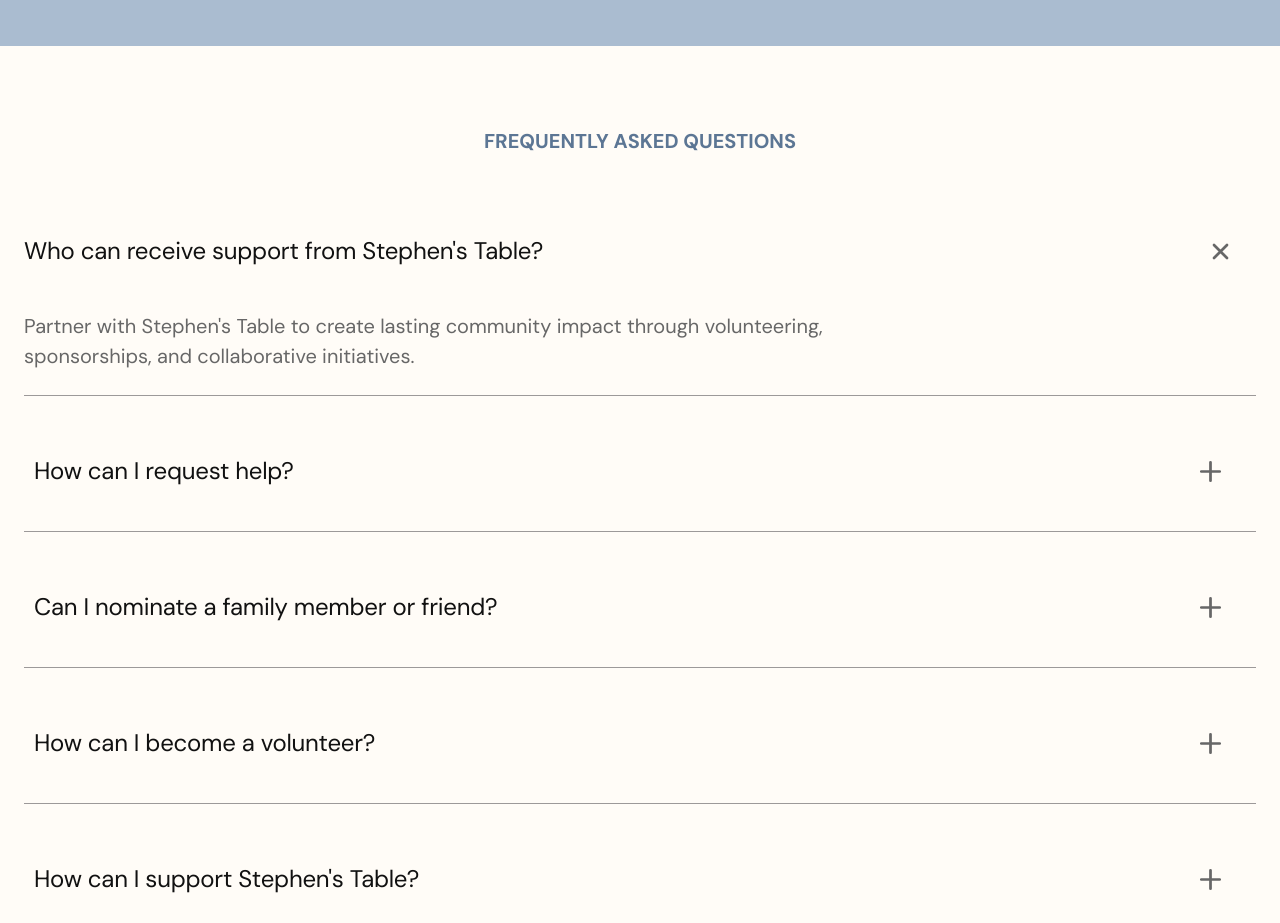
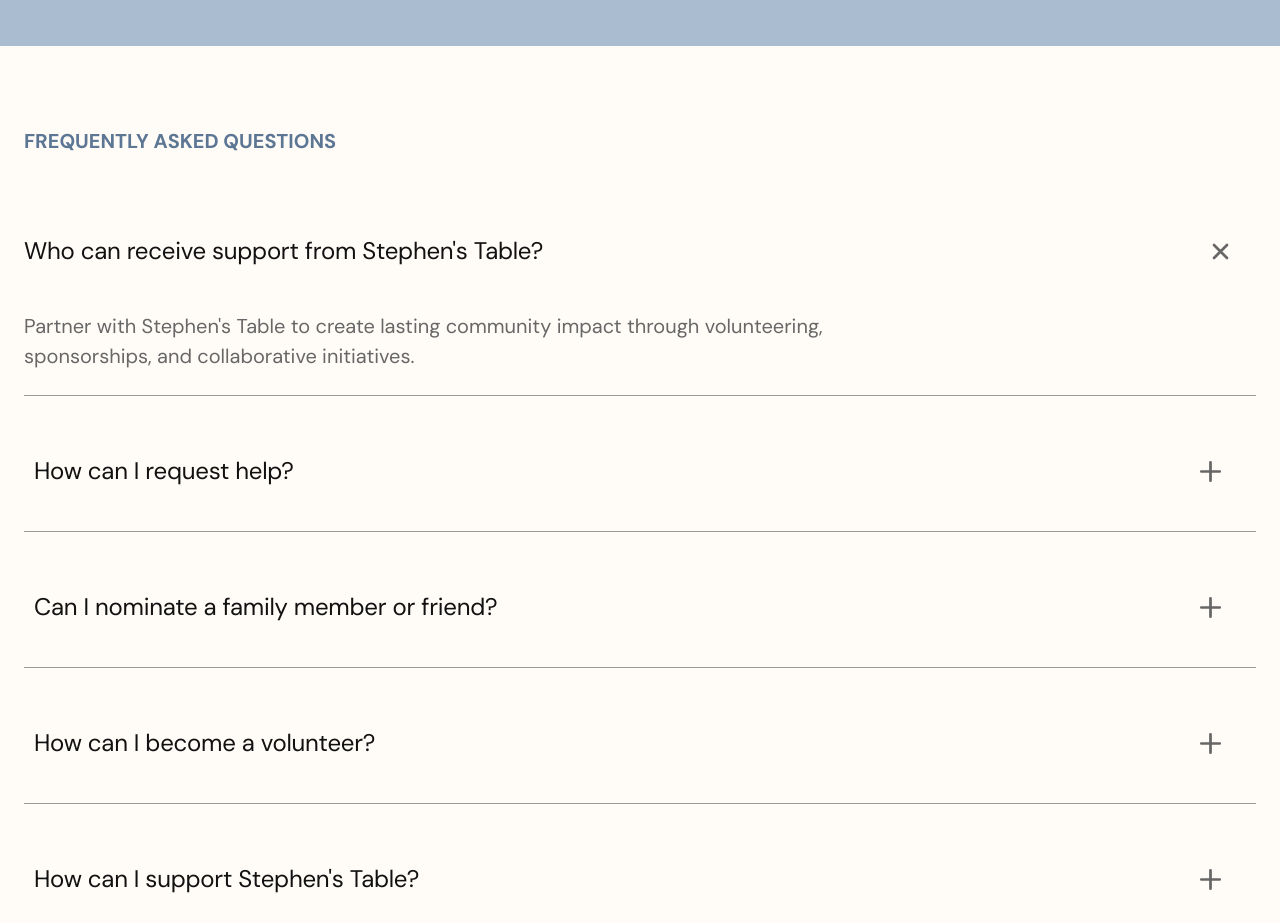
Before and after one commit to tusharjain2001/stephen-table, a React (Vite) app: page /nominate in a window 1280 px wide. Shown: the part 2760-3683 px from the top of the page. Built offline with nearby package versions, Linux system fonts and the light colour scheme.

Commit message:
Left-align FAQ section heading
The "FREQUENTLY ASKED QUESTIONS" eyebrow was centered; per Figma and
review feedback it must be flush with the left edge of the FAQ list
(w-1300 container). Shared by 5 pages via FaqSection.

```diff
--- a/src/components/FaqSection.jsx
+++ b/src/components/FaqSection.jsx
@@ -65,7 +65,7 @@ function FaqSection({
     <section
       className={`flex w-full flex-col items-center gap-[36px] px-6 py-16 md:px-10 xl:px-6 xl:py-[80px] ${className}`}
     >
-      <h2 className={`text-center font-sans text-[20px] font-bold uppercase ${eyebrowClassName}`}>
+      <h2 className={`w-full max-w-[1300px] text-left font-sans text-[20px] font-bold uppercase ${eyebrowClassName}`}>
         Frequently Asked Questions
       </h2>
 
```
